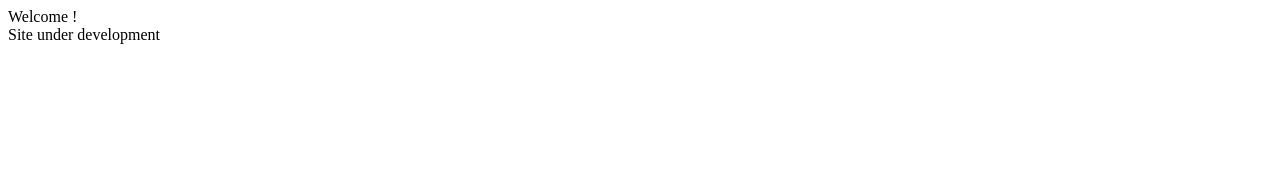
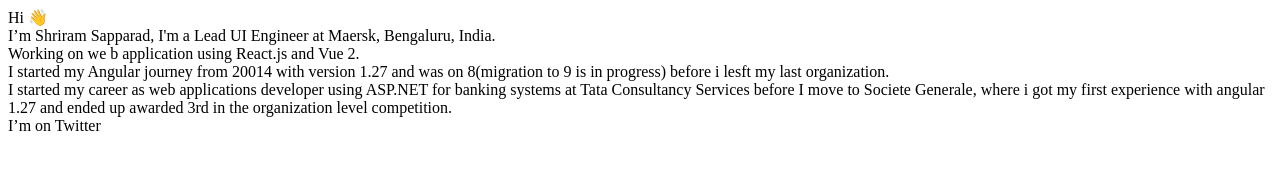
Before and after one commit to shriramcs/shriramcs.github.io, a plain HTML site: page index.html in a window 1280 px wide. Drawn offline with Linux system fonts and the light colour scheme.

Commit message:
updated bio

```diff
--- a/index.html
+++ b/index.html
@@ -8,8 +8,23 @@
   <meta name="viewport" content="width=device-width, initial-scale=1">
 </head>
 <body>
-    Welcome !
-
-    <div> Site under development</div>
+  <div>
+    <div> Hi 👋 </div>
+    <div>
+      I’m Shriram Sapparad, I'm a Lead UI Engineer at Maersk, Bengaluru, India.
+    </div>
+    <div>
+      Working on we b application using React.js and Vue 2.
+    </div>
+    <div>
+      I started my Angular journey from 20014 with version 1.27 and was on 8(migration to 9 is in progress) before i lesft my last organization.
+    </div>
+    <div>
+      I started my career as web applications developer using ASP.NET for banking systems at Tata Consultancy Services before I move to Societe Generale, where i got my first experience with angular 1.27 and ended up awarded 3rd in the organization level competition.
+    </div>
+    <div>
+      I’m on Twitter <a href="https://twitter.com/shriramcs"/>
+    </div>
+  </div>
 </body>
 </html>
```
